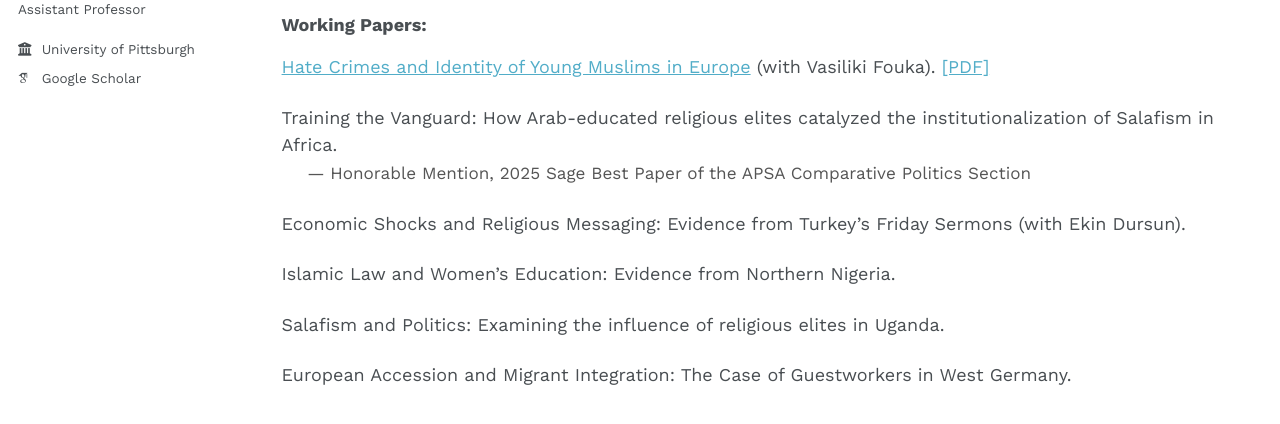
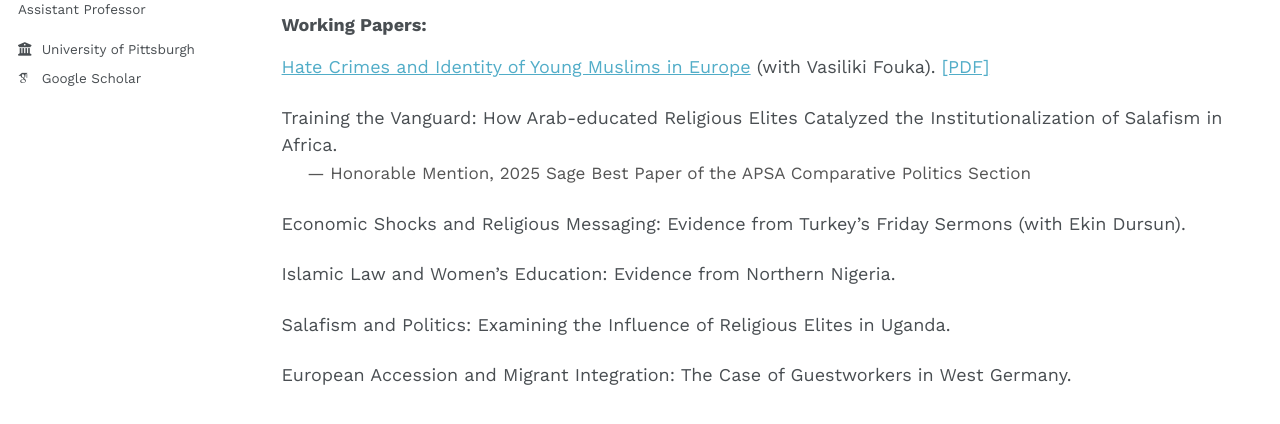
Before and after one commit to aabdelgadir/aabdelgadir.github.io, a Jekyll site: the page built from _pages/research.md, in a window 1280 px wide and 959 px high. Shown: the part 319-743 px from the top of the window. Built offline with Jekyll 4.4.1, drawn with Linux system fonts in a browser that asks for light colours; some web fonts are replaced; a script bundle is joined from its source files by our own code; library files that are not in the unit come from our copies.

```diff
--- a/_pages/research.md
+++ b/_pages/research.md
@@ -17,13 +17,13 @@ author_profile: true
 
 [Hate Crimes and Identity of Young Muslims in Europe]((https://osf.io/preprints/osf/9ekt4_v2)) (with Vasiliki Fouka). [[PDF]](/files/hate_crimes_identity.pdf)
 
-Training the Vanguard: How Arab-educated religious elites catalyzed the institutionalization of Salafism in Africa.
+Training the Vanguard: How Arab-educated Religious Elites Catalyzed the Institutionalization of Salafism in Africa.
 <span class="award">— Honorable Mention, 2025 Sage Best Paper of the APSA Comparative Politics Section</span>
 
 Economic Shocks and Religious Messaging: Evidence from Turkey’s Friday Sermons (with Ekin Dursun).
 
 Islamic Law and Women’s Education: Evidence from Northern Nigeria.
 
-Salafism and Politics: Examining the influence of religious elites in Uganda.
+Salafism and Politics: Examining the Influence of Religious Elites in Uganda.
 
 European Accession and Migrant Integration: The Case of Guestworkers in West Germany.
```
